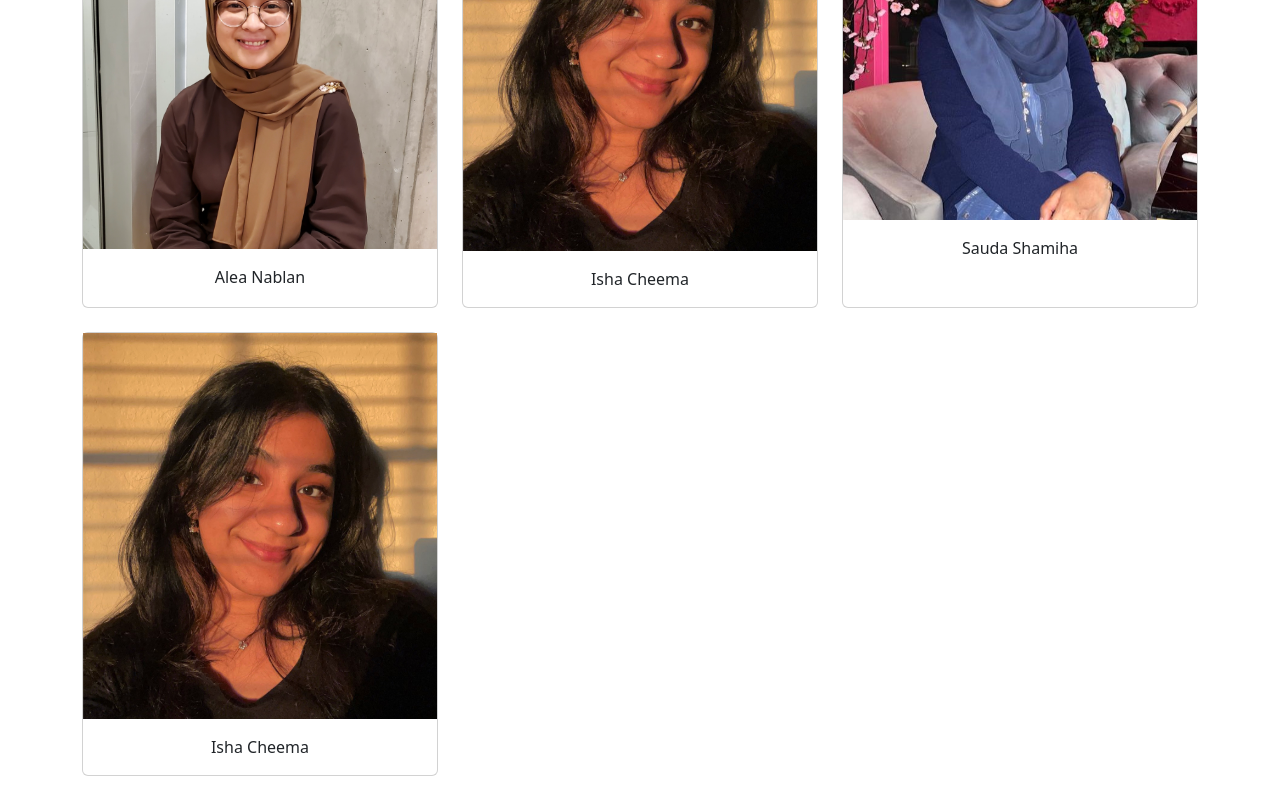
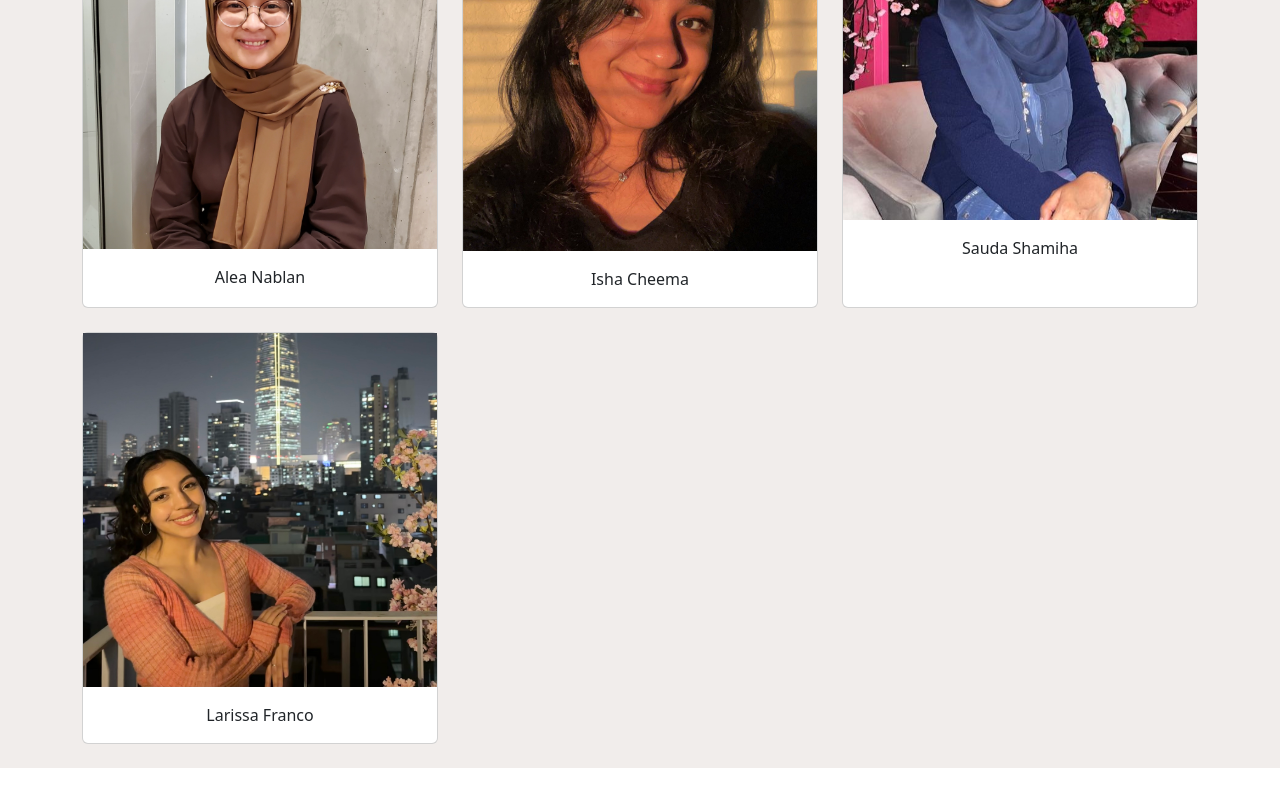
Before and after one commit to sakura-lxver/wicshacks2024, a React (Create React App) app: page /about in a window 1280 px wide. Shown: the part 307-1107 px from the top of the page. After the commit the page ends 1075 px from the top, so only its background shows below. Built offline with nearby package versions, Linux system fonts and the light colour scheme.

Commit message:
finished about page

```diff
--- a/src/About.js
+++ b/src/About.js
@@ -2,8 +2,11 @@ import React from 'react';
 import Alea from './19260.jpg'
 import Isha from './IMG_0007.png'
 import Sauda from './sauda pic.jpg'
+import Larissa from './IMG_2115.jpg'
+import './css/Home.css'
 function About() {
     return(
+        <div className='about-background'>
         <div style={{textAlign: 'center'}}>
             <h1 style={{fontWeight: 'bolder', fontSize: '2.5rem'}}>MEET THE TEAM</h1>
         <div class="container mt-4">
@@ -34,15 +37,16 @@ function About() {
                 </div>
                 <div class="col-md-4 mb-4">
                     <div class="card">
-                        <img src={Isha} class="card-image img-fluid" alt='Alea' />
+                        <img src={Larissa} class="card-image img-fluid" alt='Alea' />
                         <div class="card-body">
-                            <p class="card-text">Isha Cheema</p>
+                            <p class="card-text">Larissa Franco</p>
                         </div>
                     </div>
                 </div>
             </div>
         </div>
         </div>
+        </div>
     )
 }
 
--- a/src/css/Home.css
+++ b/src/css/Home.css
@@ -7,6 +7,11 @@
     justify-content: center;
     align-items: center;
     text-align: center;
+  }
+
+  .about-background {
+    background-color: #F1EDEB;
+    background-position: absolute;
   }
 
   .card-style {
```
Also changed, not shown: src/IMG_2115.jpg (added).
